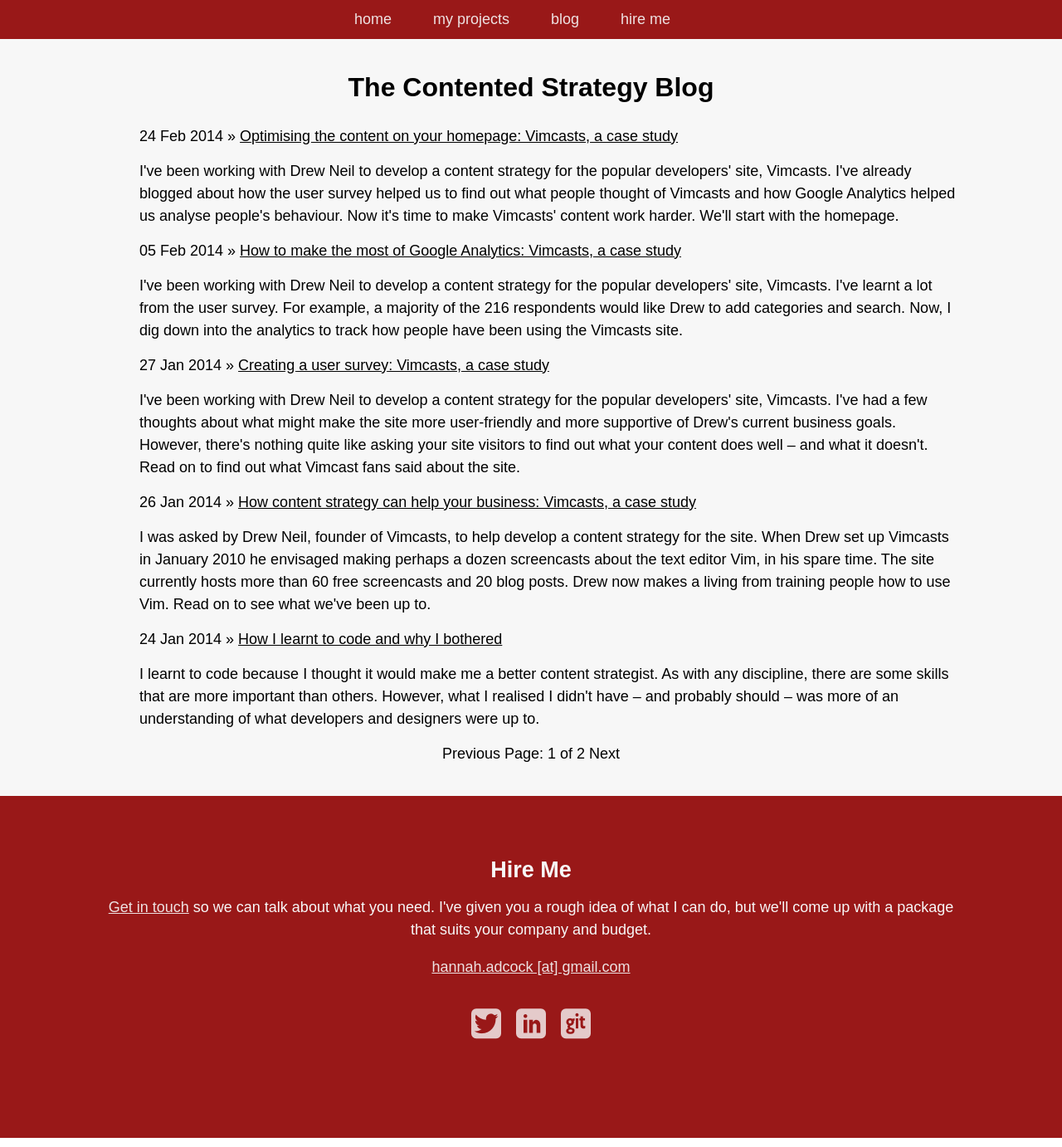
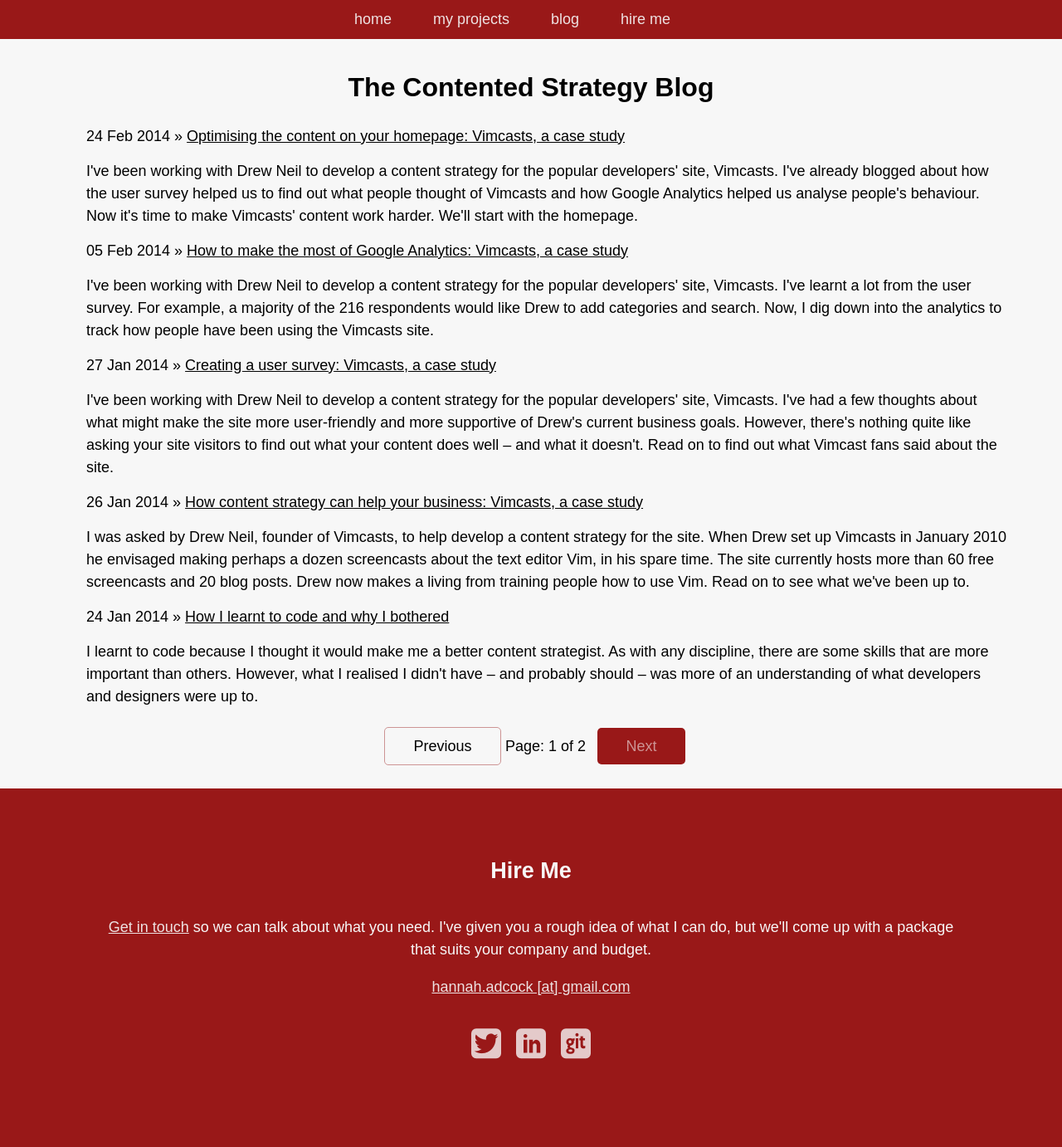
Before and after one commit to smokingpun/smokingpun.github.io, a Jekyll site: the page built from blog/index.html, in a window 1280 px wide. Shown: the whole page at 83% size. Built offline with Jekyll 4.4.1, drawn with Linux system fonts in a browser that asks for light colours; nearby versions of some CDN libraries; some web fonts are replaced; Markdown is read by kramdown in place of the engine named in the settings; the list of posts is cut into pages by our own code.

Commit message:
changes to section padding

```diff
--- a/css/style.css
+++ b/css/style.css
@@ -15,7 +15,7 @@
 }
 h2 {
 	display: block;
-	margin: 0;
+	margin-bottom: 1.5em;
 	line-height: 1em;
 }
 .navigation
@@ -48,7 +48,7 @@
 	background-color: rgb(153,24,24);
 }
 .journey {
-	padding: 6% 10%;
+	padding: 5% 10%;
 	background-color: rgb(247,247,247);
 	font-size: 18px;
 	line-height: 24px;
@@ -122,18 +122,18 @@
 	padding: 6% 0 0 0;
 }
 .my_projects {
-	padding: 6% 10% 6% 10%;
+	padding: 5% 10% 5% 10%;
 	background-color: rgb(201,209,211);
 }
 .blog {
-	padding: 40px 10% 40px 10%;
+	padding: 40px 5% 40px 5%;
 	background-color: rgb(247,247,247);
 }
 .blog h1 {
 	margin-bottom: 30px;
 }
 .hire_me {
-	padding: 6% 10% 6% 10%;
+	padding: 5% 10% 5% 10%;
 	background-color: rgb(153,24,24);
 	color: rgb(247,247,247);
 }
@@ -218,7 +218,7 @@
 	padding-right: 1.5em;
 }
 #blog_section.blog {
-	padding: 6% 10% 6% 10%;
+	padding: 5% 10% 5% 10%;
 }
 h2.blog_post_title {
 	text-align: left;
@@ -485,3 +485,40 @@
 		display: none;
 	}
 }
+
+
+
+a.previous, a.next {
+	background-color:rgb(153,24,24);
+	color: rgb(205,148,148);
+	width: 2em;
+	padding: 12px 3%;
+	margin-top: 10px;
+	border-radius: 5px;
+	margin-left: 0.5em;
+}
+span.previous, span.next {
+	background-color:rgb(247,247,247);
+	color: black;
+	width: 2em;
+	padding: 12px 3%;
+	margin-top: 10px;
+	border-radius: 5px;
+	margin-left: 0.5em;
+	border: 1px solid rgb(205,148,148);
+}
+a:hover.previous, a:hover.next, a:hover.button_see_more_posts  {
+	color:rgb(247,247,247);
+	}
+.pagination {
+	margin-top: 2em;
+}
+a.button_see_more_posts {
+	background-color:rgb(153,24,24);
+	color: rgb(205,148,148);
+	width: 2em;
+	padding: 12px 3%;
+	margin-top: 10px;
+	border-radius: 5px;
+	margin-top: 2em;
+}
```
